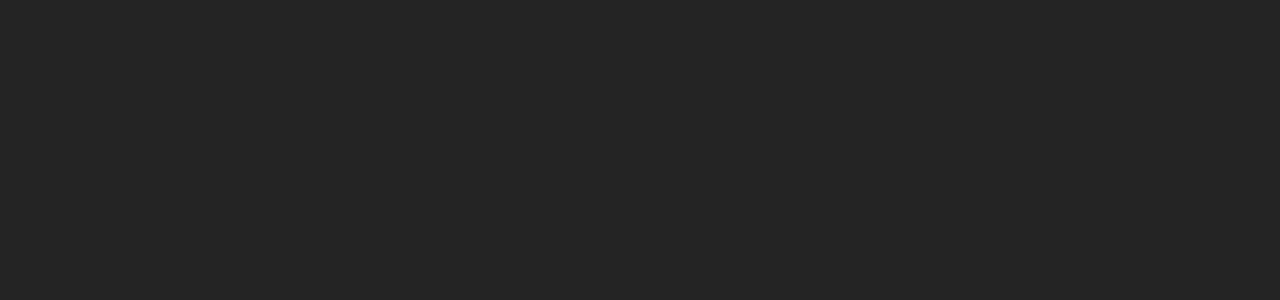
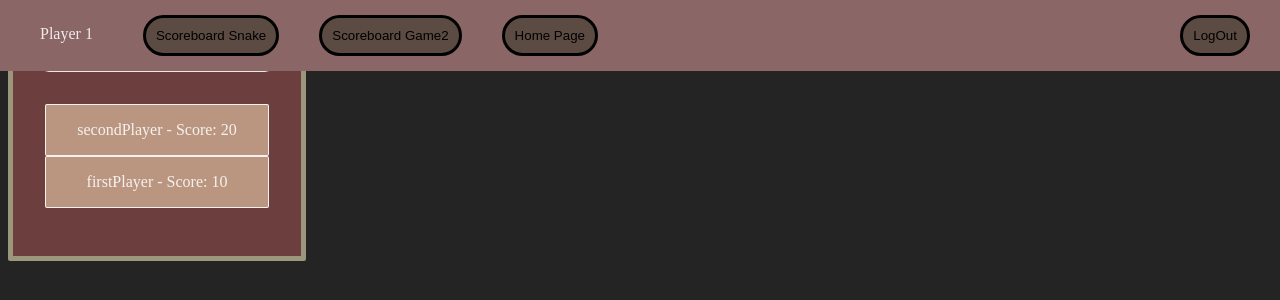
Before and after one commit to p-triz/progetto_tecnologie_internet, a React (Vite) app in the folder frontend/: page /scoreboard1 in a window 1280 px wide. Before the commit this address had no page. Shown: the top 300 px of the page. Built offline with nearby package versions, Linux system fonts and the light colour scheme.

Commit message:
modificata visibilità bottone home in navbar e scelta della classifica giusta; aggiunta una pagina di 404

```diff
--- a/frontend/src/components/App.jsx
+++ b/frontend/src/components/App.jsx
@@ -4,6 +4,8 @@
 import {BrowserRouter, Routes , Route} from 'react-router-dom'
 import SnakeGame from './SnakeGame';
 import Scoreboard from './Scoreboard';
+import Error from './Error';
+
 
 const App = () => {
 
@@ -14,7 +16,9 @@
         <Route path="/" element={<Login />}></Route>
         <Route path="/Home/" element={<SecondPage/>}></Route>
         <Route path="/Snake" element={<SnakeGame/>}></Route>
-        <Route path="/scoreboard" element={<Scoreboard/>}></Route>
+        <Route path="/scoreboard1" element={<Scoreboard gameId="1"/>}></Route>
+        <Route path="/scoreboard2" element={<Scoreboard gameId="2"/>}></Route>
+        <Route path='/*' element={<Error></Error>}></Route>
       </Routes>
       </BrowserRouter>
 
--- /dev/null
+++ b/frontend/src/components/Error.jsx
@@ -0,0 +1,7 @@
+const Error = () => {
+  return (
+    <div><h1>404 Not Found</h1></div>
+  )
+}
+
+export default Error
--- a/frontend/src/components/Navbar.jsx
+++ b/frontend/src/components/Navbar.jsx
@@ -1,8 +1,12 @@
-//import Scoreboard from "./Scoreboard";
+/* eslint-disable react/prop-types */
 import "./Navbar.css"
-import { Link } from "react-router-dom";
+import { Link, useLocation } from "react-router-dom";
 
 const Navbar = () => {
+
+  const location = useLocation();
+  //const isHomePage = location.pathname === '/home';
+
 
     function logOut(){
         //TODO GESTIRE IL LOGOUT
@@ -16,9 +20,9 @@
             <p className="playerName">Player 1</p>
         </div>
         <div className="scoreboard-buttons">
-          <Link to="/scoreboard"><button className="scoreboard-button gameButton">Scoreboard Snake</button></Link>
-          <Link to="/scoreboard"><button className="scoreboard-button gameButton">Scoreboard Game2</button></Link>
-          <Link to="/home"><button className="scoreboard-button gameButton">Home Page</button></Link>
+          <Link to="/scoreboard1"><button className="scoreboard-button gameButton">Scoreboard Snake</button></Link>
+          <Link to="/scoreboard2"><button className="scoreboard-button gameButton">Scoreboard Game2</button></Link>
+          {location.pathname.startsWith("/scoreboard") && <Link to="/home"><button className="scoreboard-button gameButton">Home Page</button></Link>}
 
         </div>
       </div>
--- a/frontend/src/components/Scoreboard.jsx
+++ b/frontend/src/components/Scoreboard.jsx
@@ -2,7 +2,7 @@
 import Navbar from './Navbar';
 import './Scoreboard.css'
 
-const Scoreboard = ({ gameName, gameId, isHome }) => {
+const Scoreboard = ({ gameName, gameId }) => {
   //va convertito da string a number
   const gameIdNumber = Number(gameId);
 
@@ -36,7 +36,7 @@
 
   return (
     <div className="scoreboard">
-      {!isHome && <Navbar></Navbar>}
+      <Navbar></Navbar>
       <h2 className="scoreboardTitle">
           Scoreboard {gameName}
       </h2>
--- a/frontend/src/components/SecondPage.jsx
+++ b/frontend/src/components/SecondPage.jsx
@@ -1,7 +1,5 @@
-import { useState } from 'react';
 import Card from './Card';
 import Scoreboard from './Scoreboard';
-import SnakeGame from './SnakeGame';
 import './SecondPage.css';
 import Navbar from './Navbar';
 import { Link } from 'react-router-dom';
@@ -14,15 +12,9 @@
   const gameOneName = 'Snake';
   const gameTwoName = 'GAME2';
 
-  const [showSnakeGame, setShowSnakeGame] = useState(false); // State variable to control the display of SnakeGame
-
   return (
     <div className="parentDiv">
       <div className="container">
-        {showSnakeGame? (
-
-            <SnakeGame setShowSnakeGame={setShowSnakeGame} />
-        ) : (
           <div className='displayDiv'>
             <Navbar></Navbar>
             <div className='itemsDiv'>
@@ -34,7 +26,6 @@
               <Scoreboard gameName={gameTwoName} gameId="2"></Scoreboard>
             </div>
           </div>
-        )}
       </div>
     </div>
   );
--- a/frontend/src/components/SnakeGame.jsx
+++ b/frontend/src/components/SnakeGame.jsx
@@ -5,7 +5,7 @@
 import './SnakeGame.css';
 import { Link } from 'react-router-dom';
 
-const SnakeGame = ({ setShowSnakeGame }) => {
+const SnakeGame = () => {
   const [snake, setSnake] = useState([{ x: 10, y: 10 }]);
   const [direction, setDirection] = useState('right');
   const [apple, setApple] = useState({ x: 5, y: 5 });
@@ -173,5 +173,3 @@
 };
 
 export default SnakeGame;
-
-//il metodo di prima per ritornare alla pagina home <button onClick={() => setShowSnakeGame(false)}>Go back</button>
```
Also changed, not shown: frontend/src/components/NotFound.jsx (added, +9 -0 lines).
